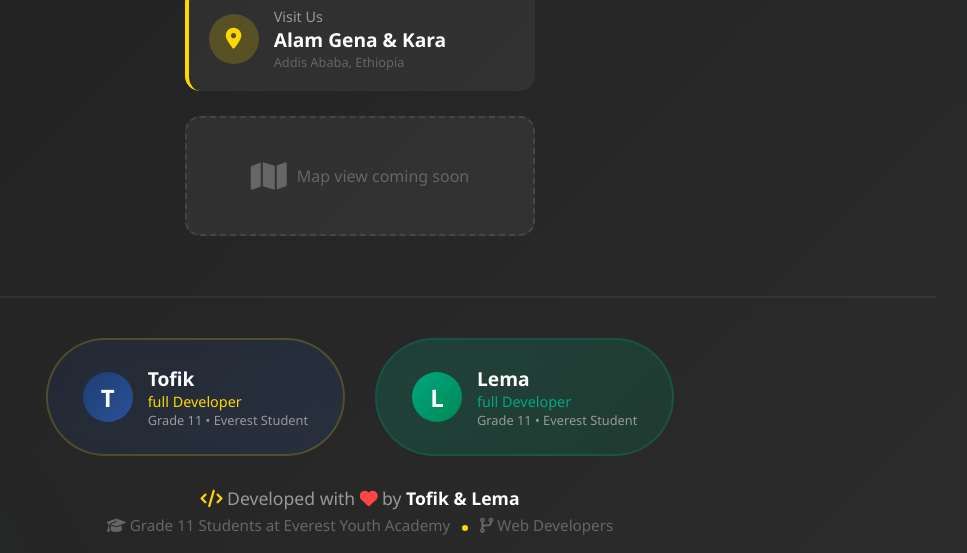
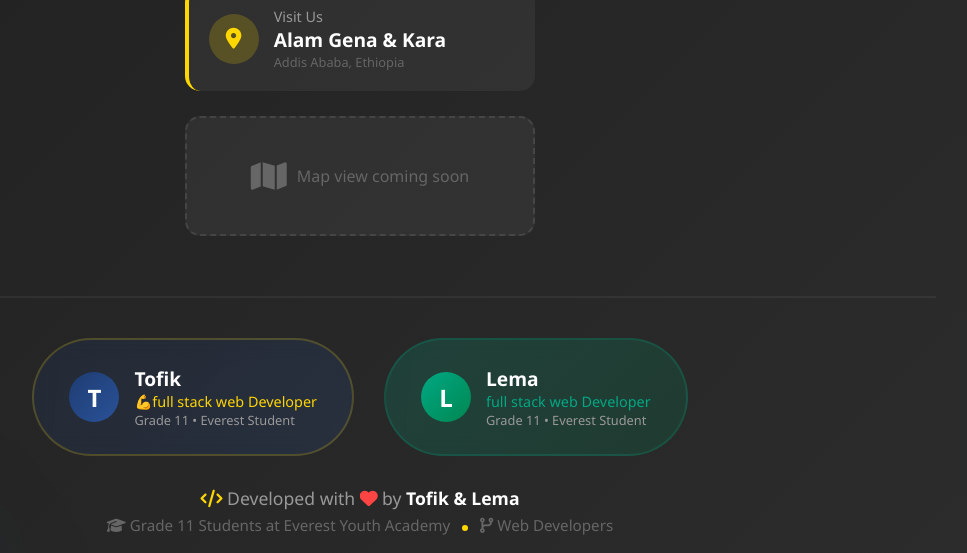
Before and after one commit to toticr183-dev/Everest-youth-acadamey, a website: page index.html in a window 1280 px wide. Shown: the part 4256-4809 px from the top of the page, without its empty margins (280-1247 px from the left). Drawn offline with Linux system fonts and the light colour scheme.

Commit message:
Update index.html

```diff
--- a/index.html
+++ b/index.html
@@ -1268,7 +1268,7 @@
                     <div style="width: 50px; height: 50px; background: linear-gradient(135deg, #1e3c72, #2a5298); border-radius: 50%; display: flex; align-items: center; justify-content: center; font-size: 1.5rem; font-weight: bold; color: white;">T</div>
                     <div style="text-align: left;">
                         <h4 style="color: white; font-size: 1.2rem;">Tofik</h4>
-                        <p style="color: #ffd700; font-size: 0.9rem;">full Developer</p>
+                        <p style="color: #ffd700; font-size: 0.9rem;">💪full stack web Developer</p>
                         <p style="color: #999; font-size: 0.8rem;">Grade 11 • Everest Student</p>
                     </div>
                 </div>
@@ -1278,7 +1278,7 @@
                     <div style="width: 50px; height: 50px; background: linear-gradient(135deg, #00a884, #008751); border-radius: 50%; display: flex; align-items: center; justify-content: center; font-size: 1.5rem; font-weight: bold; color: white;">L</div>
                     <div style="text-align: left;">
                         <h4 style="color: white; font-size: 1.2rem;">Lema</h4>
-                        <p style="color: #00a884; font-size: 0.9rem;">full Developer</p>
+                        <p style="color: #00a884; font-size: 0.9rem;">full stack web Developer</p>
                         <p style="color: #999; font-size: 0.8rem;">Grade 11 • Everest Student</p>
                     </div>
                 </div>
```
